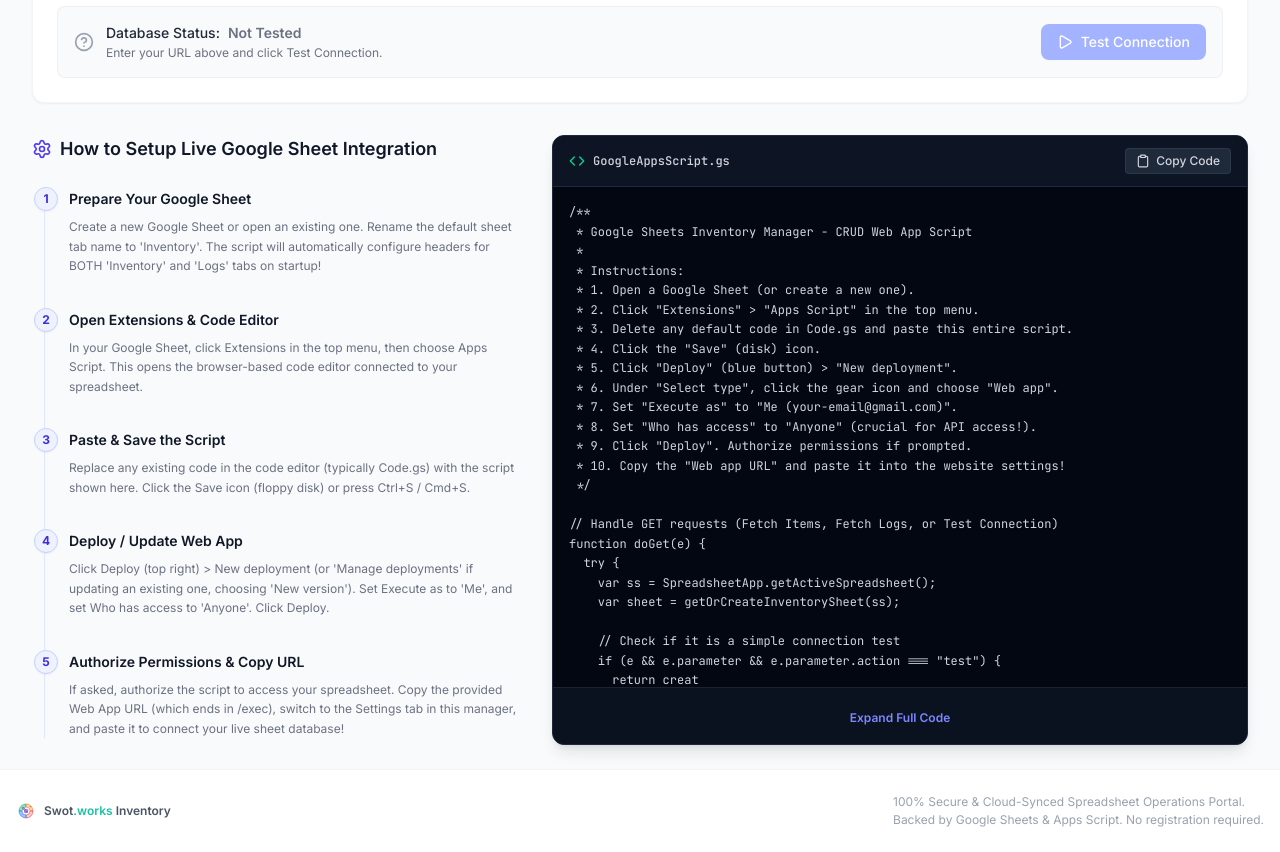
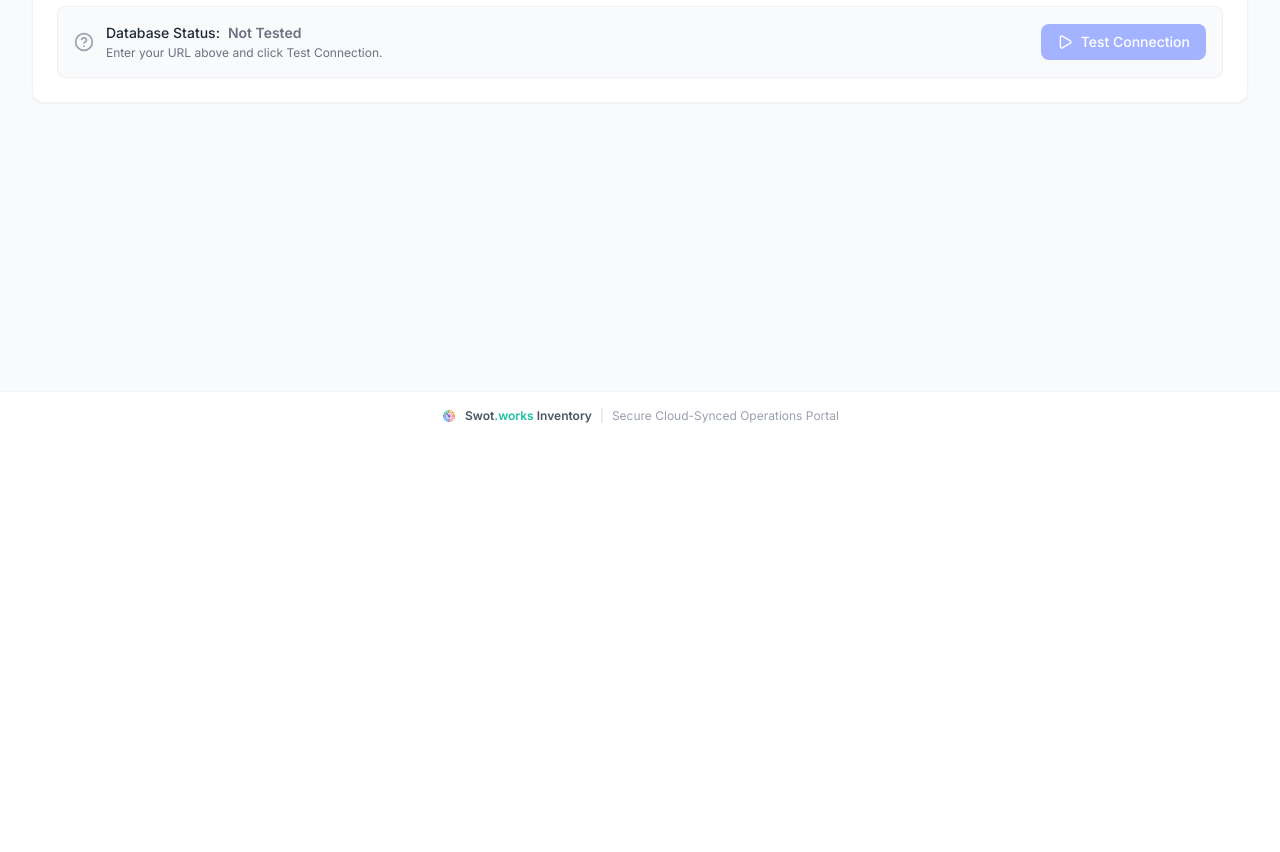
Before and after one commit to portfolio-shoib/Inventory, a React (Vite) app: page / in a window 1280 px wide. Shown: the part 360-1212 px from the top of the page. After the commit the page ends 800 px from the top, so only its background shows below. Built offline with nearby package versions, Linux system fonts and the light colour scheme.

Commit message:
UI IMPROVE

```diff
--- a/src/App.tsx
+++ b/src/App.tsx
@@ -651,18 +651,21 @@ export default function App() {
             <div className="flex items-center gap-4">
               <Logo className="w-10 h-10" showText={true} />
 
-              <div className="flex flex-col justify-center border-l border-gray-100 pl-4 h-8">
+              <div className="flex flex-col justify-center border-l border-gray-100 pl-3 h-8 sm:pl-4">
                 {isSyncing ? (
-                  <span className="inline-flex items-center gap-1 px-1.5 py-0.5 rounded-full text-[9px] font-semibold bg-indigo-50 text-indigo-700 animate-pulse border border-indigo-100">
-                    <svg className="animate-spin h-2 w-2 text-indigo-600" fill="none" viewBox="0 0 24 24">
+                  <span className="inline-flex items-center gap-1.5 px-2 py-0.5 rounded-full text-[10px] font-semibold bg-indigo-50 text-indigo-700 animate-pulse border border-indigo-100 shadow-3xs">
+                    <svg className="animate-spin h-2.5 w-2.5 text-indigo-600" fill="none" viewBox="0 0 24 24">
                       <circle className="opacity-25" cx="12" cy="12" r="10" stroke="currentColor" strokeWidth="4"></circle>
                       <path className="opacity-75" fill="currentColor" d="M4 12a8 8 0 018-8V0C5.373 0 0 5.373 0 12h4zm2 5.291A7.962 7.962 0 014 12H0c0 3.042 1.135 5.824 3 7.938l3-2.647z"></path>
                     </svg>
                     Syncing
                   </span>
                 ) : (
-                  <span className="inline-flex items-center gap-1 px-1.5 py-0.5 rounded-full text-[9px] font-semibold bg-emerald-50 text-emerald-700 border border-emerald-100">
-                    <span className="w-1 h-1 rounded-full bg-emerald-500"></span>
+                  <span className="inline-flex items-center gap-1.5 px-2 py-0.5 rounded-full text-[10px] font-semibold bg-emerald-50 text-emerald-700 border border-emerald-100 shadow-3xs">
+                    <span className="relative flex h-1.5 w-1.5">
+                      <span className="animate-ping absolute inline-flex h-full w-full rounded-full bg-emerald-400 opacity-75"></span>
+                      <span className="relative inline-flex rounded-full h-1.5 w-1.5 bg-emerald-500"></span>
+                    </span>
                     Synced
                   </span>
                 )}
@@ -813,16 +816,12 @@ export default function App() {
       </main>
 
       {/* Footer Branding */}
-      <footer className="bg-white border-t border-gray-100 py-6 pb-24 md:pb-6 text-center text-xs text-gray-400 shrink-0" id="app-footer">
-        <div className="max-w-7xl mx-auto px-4 flex flex-col sm:flex-row items-center justify-between gap-4">
-          <div className="flex items-center gap-2">
-            <Logo className="w-5 h-5" />
-            <span className="font-semibold text-gray-600">Swot<span className="text-[#1BC2A4]">.works</span> Inventory</span>
-          </div>
-          <div className="text-gray-400 text-right sm:text-left">
-            <p>100% Secure & Cloud-Synced Spreadsheet Operations Portal.</p>
-            <p className="mt-0.5">Backed by Google Sheets & Apps Script. No registration required.</p>
-          </div>
+      <footer className="bg-white border-t border-gray-100 py-4 pb-24 md:pb-4 text-center text-xs text-gray-400 shrink-0" id="app-footer">
+        <div className="max-w-7xl mx-auto px-4 flex items-center justify-center gap-2 flex-wrap text-[11px] sm:text-xs">
+          <Logo className="w-4 h-4" />
+          <span className="font-semibold text-gray-600">Swot<span className="text-[#1BC2A4]">.works</span> Inventory</span>
+          <span className="text-gray-300">|</span>
+          <span>Secure Cloud-Synced Operations Portal</span>
         </div>
       </footer>
 
--- a/src/components/Logo.tsx
+++ b/src/components/Logo.tsx
@@ -108,7 +108,7 @@ export default function Logo({ className = "w-8 h-8", showText = false, withBg =
           <span className="text-base font-extrabold text-gray-900 tracking-tight leading-none flex items-center gap-0.5">
             Swot<span className="text-[#1BC2A4] font-semibold">.works</span>
           </span>
-          <span className="text-[10px] text-gray-400 font-bold uppercase tracking-wider mt-0.5">Inventory Portal</span>
+          <span className="text-[10px] text-gray-400 font-bold uppercase tracking-wider mt-0.5 sm:block hidden">Inventory Portal</span>
         </div>
       </div>
     );
--- a/src/components/SetupGuide.tsx
+++ b/src/components/SetupGuide.tsx
@@ -1,18 +1,11 @@
 import React, { useState } from "react";
-import { APPS_SCRIPT_CODE, INSTRUCTIONS } from "../utils/googleAppsScriptCode";
 import { ConnectionConfig, ConnectionMode } from "../types";
 import {
-  Clipboard,
-  Check,
-  Settings,
-  ExternalLink,
   Database,
-  Cpu,
   Play,
   AlertTriangle,
   CheckCircle,
-  HelpCircle,
-  Code
+  HelpCircle
 } from "lucide-react";
 
 interface SetupGuideProps {
@@ -30,15 +23,7 @@ export default function SetupGuide({
   testConnection,
   isTesting,
 }: SetupGuideProps) {
-  const [copied, setCopied] = useState(false);
   const [urlInput, setUrlInput] = useState(config.webAppUrl);
-  const [showFullCode, setShowFullCode] = useState(false);
-
-  const handleCopy = () => {
-    navigator.clipboard.writeText(APPS_SCRIPT_CODE);
-    setCopied(true);
-    setTimeout(() => setCopied(false), 2000);
-  };
 
   const handleSaveUrl = (e: React.FormEvent) => {
     e.preventDefault();
@@ -46,7 +31,7 @@ export default function SetupGuide({
   };
 
   return (
-    <div className="space-y-8" id="setup-guide-container">
+    <div className="space-y-6" id="setup-guide-container">
       {/* DB Connection Config Card */}
       <div className="bg-white rounded-xl border border-gray-100 shadow-xs p-6" id="db-config-card">
         <div className="flex flex-col md:flex-row md:items-center justify-between gap-4 mb-6 border-b border-gray-50 pb-5">
@@ -78,7 +63,7 @@ export default function SetupGuide({
               <button
                 type="submit"
                 disabled={urlInput.trim() === config.webAppUrl}
-                  className="px-4 py-2 bg-gray-900 hover:bg-gray-800 text-white text-sm font-medium rounded-lg transition-colors disabled:opacity-50 disabled:cursor-not-allowed shrink-0"
+                className="px-4 py-2 bg-gray-900 hover:bg-gray-800 text-white text-sm font-medium rounded-lg transition-colors disabled:opacity-50 disabled:cursor-not-allowed shrink-0 cursor-pointer"
                 id="btn-save-url"
               >
                 Save URL
@@ -142,73 +127,6 @@ export default function SetupGuide({
           </div>
         </div>
       </div>
-
-      {/* Guide Instructions and Code Accordion */}
-      <div className="grid grid-cols-1 lg:grid-cols-12 gap-8" id="instructions-grid">
-        {/* Left Side: Step-by-Step Instructions */}
-        <div className="lg:col-span-5 space-y-6" id="instructions-pane">
-          <div className="flex items-center gap-2">
-            <Settings className="w-5 h-5 text-indigo-600" />
-            <h3 className="text-lg font-semibold text-gray-900">How to Setup Live Google Sheet Integration</h3>
-          </div>
-
-          <div className="relative border-l border-indigo-100 pl-6 ml-3 space-y-8" id="steps-list">
-            {INSTRUCTIONS.map((step, index) => (
-              <div key={index} className="relative" id={`step-item-${index}`}>
-                <div className="absolute -left-[35px] top-0 bg-indigo-50 border border-indigo-200 text-indigo-700 font-bold text-xs w-6 h-6 rounded-full flex items-center justify-center shadow-xs">
-                  {index + 1}
-                </div>
-                <h4 className="font-semibold text-gray-900 text-sm leading-6">{step.title}</h4>
-                <p className="text-xs text-gray-500 mt-1.5 leading-relaxed">{step.description}</p>
-              </div>
-            ))}
-          </div>
-        </div>
-
-        {/* Right Side: Code Viewer */}
-        <div className="lg:col-span-7 bg-gray-950 rounded-xl overflow-hidden border border-gray-800 shadow-lg flex flex-col" id="code-viewer-pane">
-          <div className="bg-gray-900/80 px-4 py-3 border-b border-gray-800 flex items-center justify-between">
-            <div className="flex items-center gap-2">
-              <Code className="w-4 h-4 text-emerald-400" />
-              <span className="text-xs font-mono font-medium text-gray-300">GoogleAppsScript.gs</span>
-            </div>
-
-            <button
-              onClick={handleCopy}
-              className="flex items-center gap-1.5 px-2.5 py-1 text-xs font-medium text-gray-300 hover:text-white bg-gray-800 hover:bg-gray-700 rounded border border-gray-700/60 transition-all cursor-pointer"
-              id="btn-copy-code"
-            >
-              {copied ? (
-                <>
-                  <Check className="w-3.5 h-3.5 text-emerald-400" />
-                  <span className="text-emerald-400">Copied!</span>
-                </>
-              ) : (
-                <>
-                  <Clipboard className="w-3.5 h-3.5" />
-                  <span>Copy Code</span>
-                </>
-              )}
-            </button>
-          </div>
-
-          <div className="p-4 overflow-y-auto max-h-[500px] font-mono text-xs text-gray-300 leading-relaxed bg-gray-950" id="code-content">
-            <pre className="whitespace-pre-wrap select-all">
-              {showFullCode ? APPS_SCRIPT_CODE : `${APPS_SCRIPT_CODE.substring(0, 1000)}\n\n// ... [Click below to show remaining ${APPS_SCRIPT_CODE.length - 1000} characters of script] ...`}
-            </pre>
-          </div>
-
-          <div className="p-4 bg-gray-900/60 border-t border-gray-800/80 text-center">
-            <button
-              onClick={() => setShowFullCode(!showFullCode)}
-              className="text-xs font-semibold text-indigo-400 hover:text-indigo-300 transition-colors cursor-pointer"
-              id="btn-toggle-full-code"
-            >
-              {showFullCode ? "Show Less Code" : "Expand Full Code"}
-            </button>
-          </div>
-        </div>
-      </div>
     </div>
   );
 }
```
Lines whose indentation alone changed are shown as unchanged.
